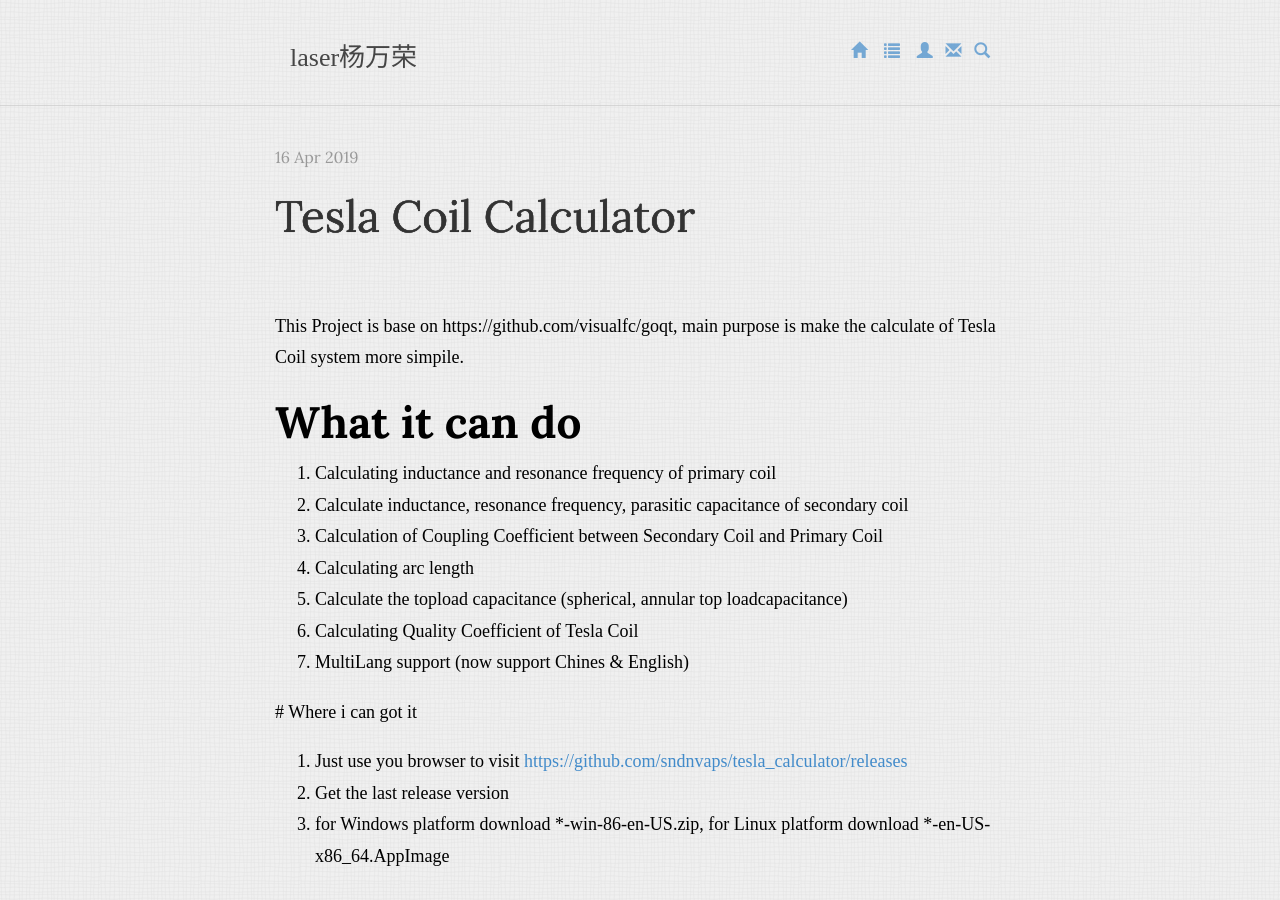
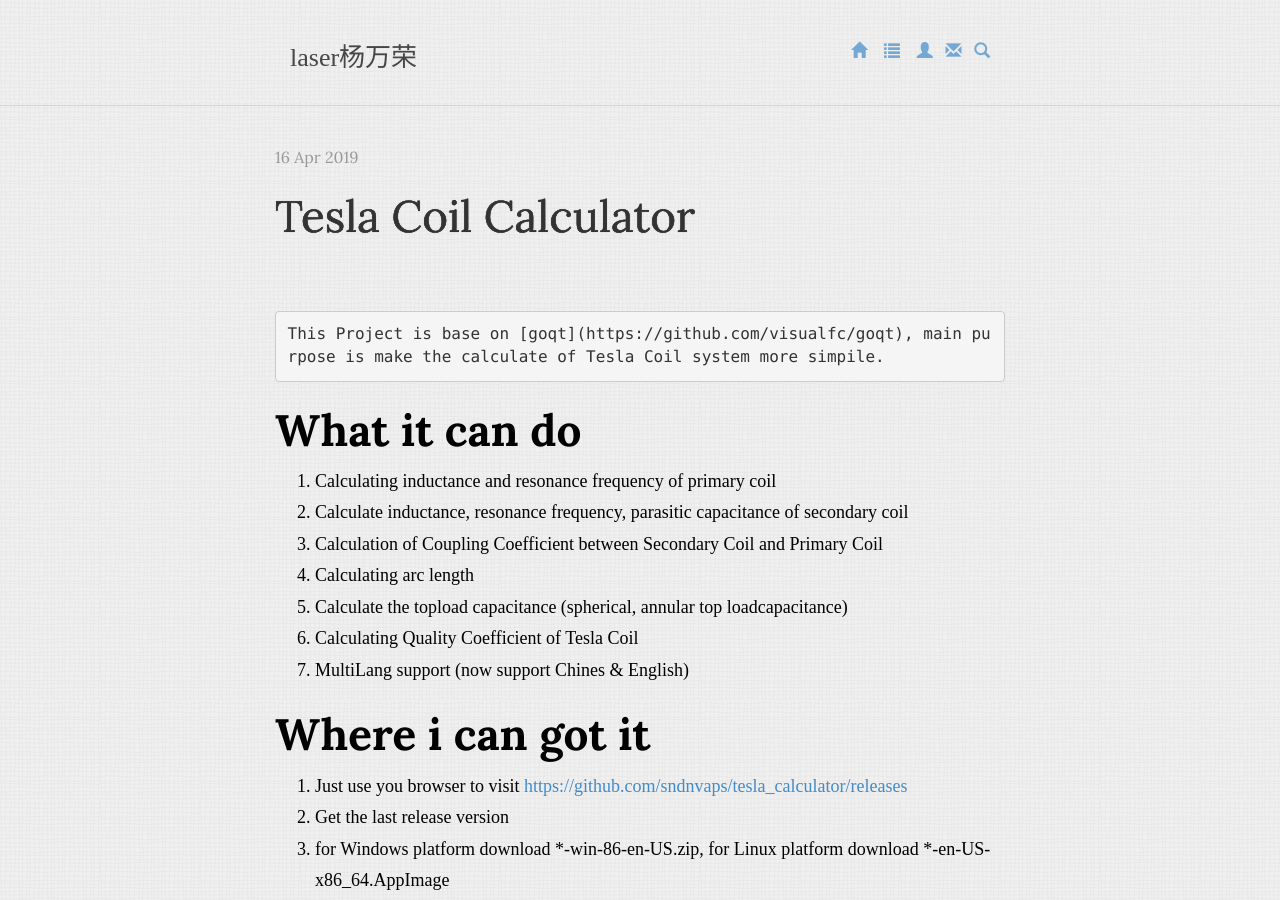
Before and after one commit to sndnvaps/sndnvaps.github.io, a Jekyll site: the page built from _posts/Linux/2019-04-16-App-Deploy-TC-Calculator.md, in a window 1280 px wide and 900 px high. Built offline with Jekyll 4.4.1, drawn with Linux system fonts in a browser that asks for light colours; some of the changed text lies outside the part shown.

Commit message:
update 2019-04-16-App-Deploy-TC-Calculator.md

```diff
--- a/_posts/Linux/2019-04-16-App-Deploy-TC-Calculator.md
+++ b/_posts/Linux/2019-04-16-App-Deploy-TC-Calculator.md
@@ -1,13 +1,13 @@
 ---
 layout: post
 title: "Tesla Coil Calculator"
-tags: [TC]
+tags: [TeslaCoil]
 tagline: "TC, Tools"
 description: "Multi-Lang Support Tesla Coil Calculator"
 exerpt: |-
 ---
 
-This Project is base on https://github.com/visualfc/goqt, main purpose is make the calculate of Tesla Coil system more simpile.
+    This Project is base on [goqt](https://github.com/visualfc/goqt), main purpose is make the calculate of Tesla Coil system more simpile.
 
 
 # What it can do
@@ -20,11 +20,11 @@ This Project is base on https://github.com/visualfc/goqt, main purpose is make t
    6. Calculating Quality Coefficient of Tesla Coil
    7. MultiLang support (now support Chines & English)
 
- # Where i can got it
+# Where i can got it
 
-  1. Just use you browser to visit [https://github.com/sndnvaps/tesla_calculator/releases](https://github.com/sndnvaps/tesla_calculator/releases)
-  2. Get the last release version
-  3. for Windows platform download *-win-86-en-US.zip, for Linux platform download *-en-US-x86_64.AppImage
+   1. Just use you browser to visit [https://github.com/sndnvaps/tesla_calculator/releases](https://github.com/sndnvaps/tesla_calculator/releases)
+   2. Get the last release version
+   3. for Windows platform download *-win-86-en-US.zip, for Linux platform download *-en-US-x86_64.AppImage
 
 # App show time
 
```
Also changed, not shown: other parts of _posts/Linux/2019-04-16-App-Deploy-TC-Calculator.md (+2 -2 lines).
